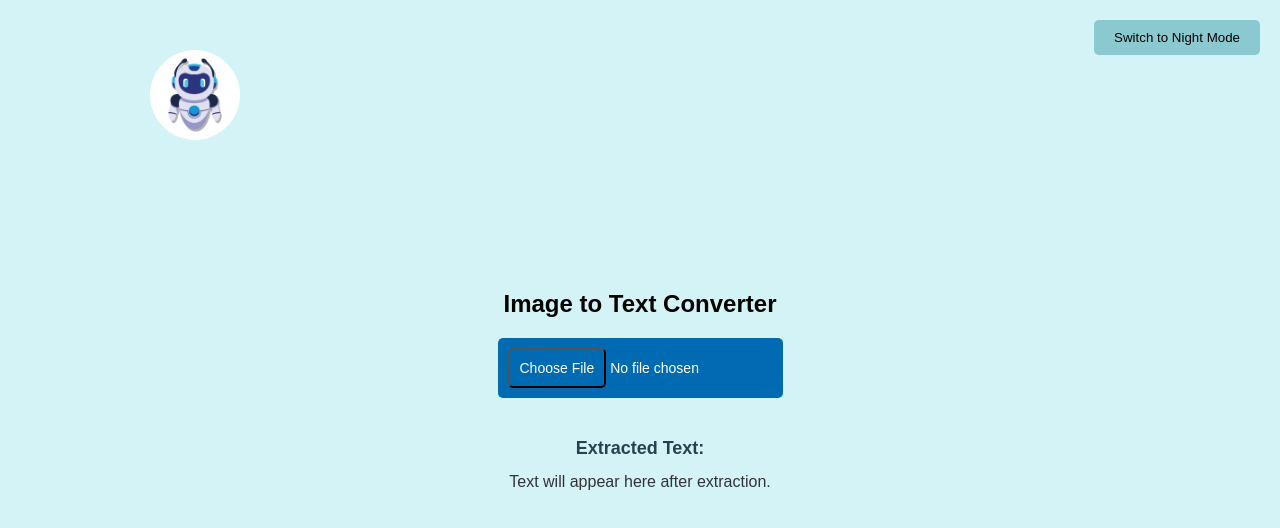
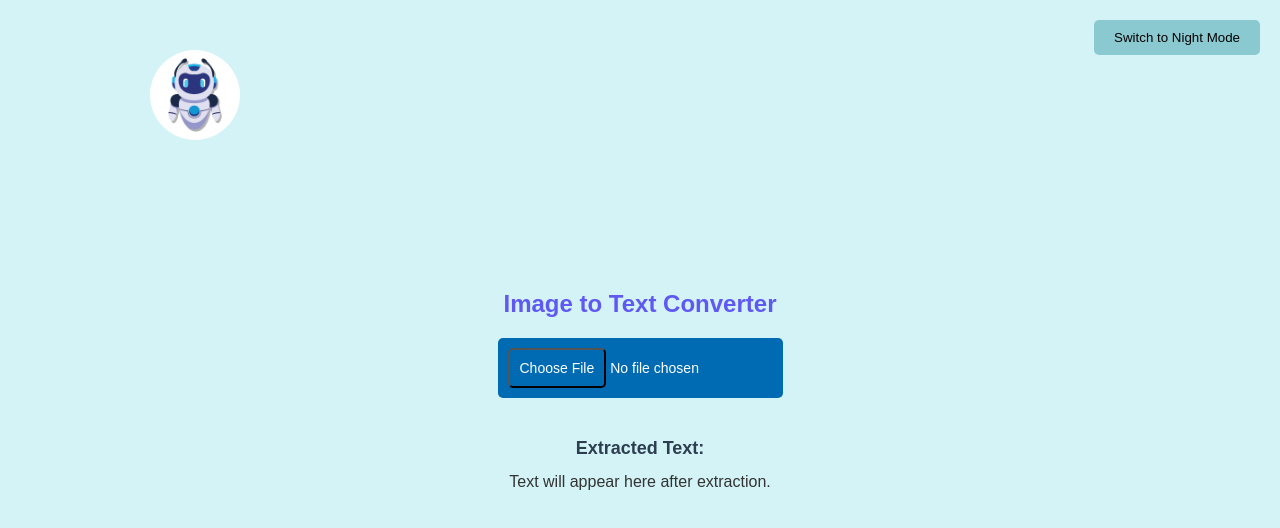
Before and after one commit to 190031241-chaturyaakhilapallem/Accessibility-Bot, a React (Create React App) app: page /image-to-text in a window 1280 px wide. Shown: the top 528 px of the page. Built offline with nearby package versions, Linux system fonts and the light colour scheme; no server answers; sample sign-in values are in the browser's storage; the HTML template or start-up script is replaced by a standard one.

Commit message:
css updates

```diff
--- a/package.json
+++ b/package.json
@@ -16,6 +16,7 @@
     "firebase": "^10.14.0",
     "mammoth": "^1.8.0",
     "openai": "^4.70.2",
+    "pdf-parse": "^1.1.1",
     "pdfjs-dist": "^4.8.69",
     "react": "^18.3.1",
     "react-dom": "^18.3.1",
--- a/src/ImageToText.css
+++ b/src/ImageToText.css
@@ -7,8 +7,8 @@
   min-height: 100vh; /* Full height of the viewport */
 }
 
-h1 {
-  color: #6962f4;
+.image-to-text-container h1 {
+  color: #6058f3;
   font-size: 24px;
   margin-bottom: 20px;
 }
```
Also changed, not shown: src/ImageToText.js (line endings or trailing spaces), 1 other file (tests, documents, lock files or other folders).
